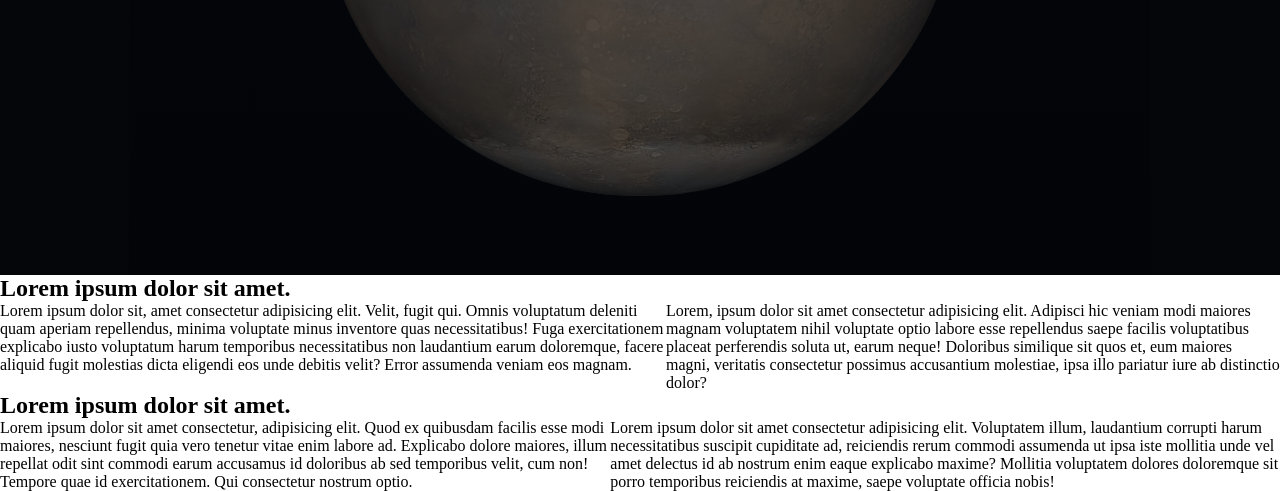
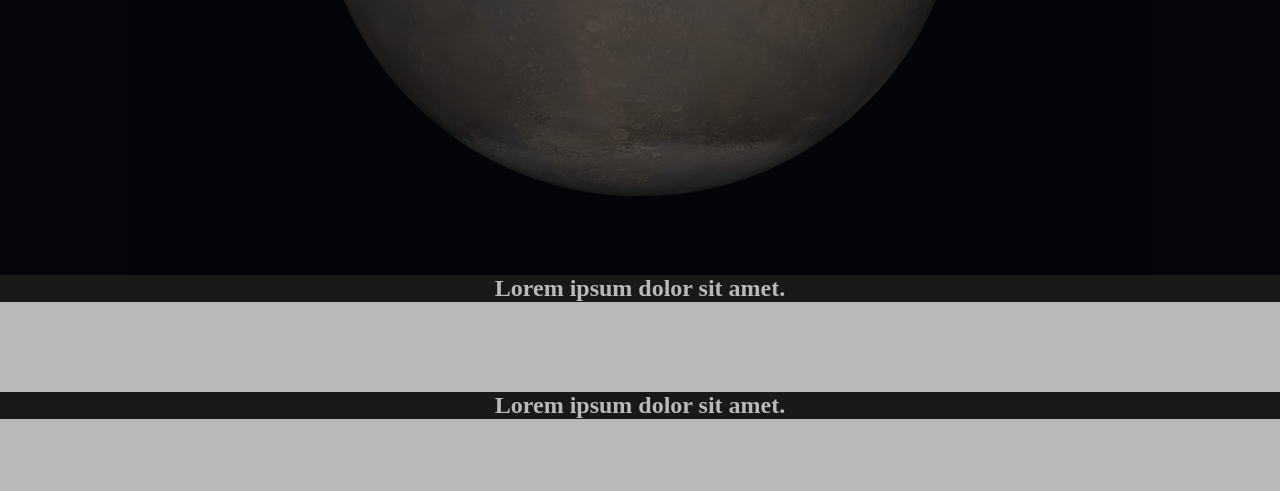
Before and after one commit to bbr022025/Projekt-Venus, a plain HTML site: page index.html in a window 1280 px wide. Shown: the part 525-1016 px from the top of the page. Drawn offline with Linux system fonts and the light colour scheme; a web font is replaced by a local one.

Commit message:
h2+p styling

```diff
--- a/style.css
+++ b/style.css
@@ -25,6 +25,17 @@ html {
   --preset-color-white-beige: #faf0e6;
   --preset-font-family: ;
   --preset-font-color-grey: #b9b9bb;
+}
+
+h2 {
+  text-align: center;
+  color: var(--preset-font-color-grey);
+  background-color: var(--preset-color-black);
+}
+
+p {
+  color: var(--preset-font-color-grey);
+  background-color: var(--preset-font-color-grey);
 }
 
 header {
```
